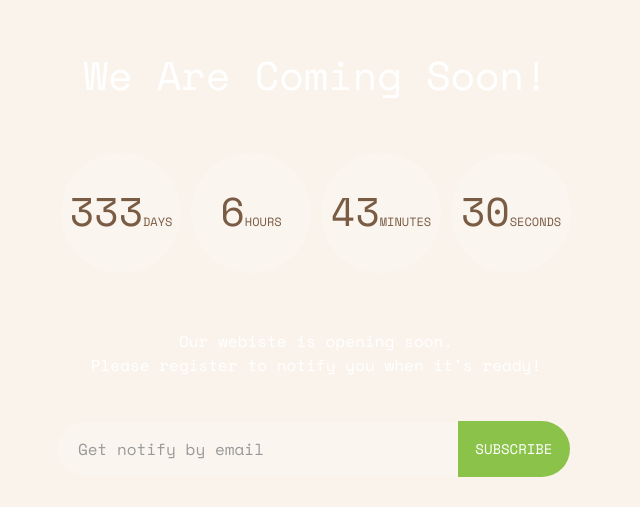
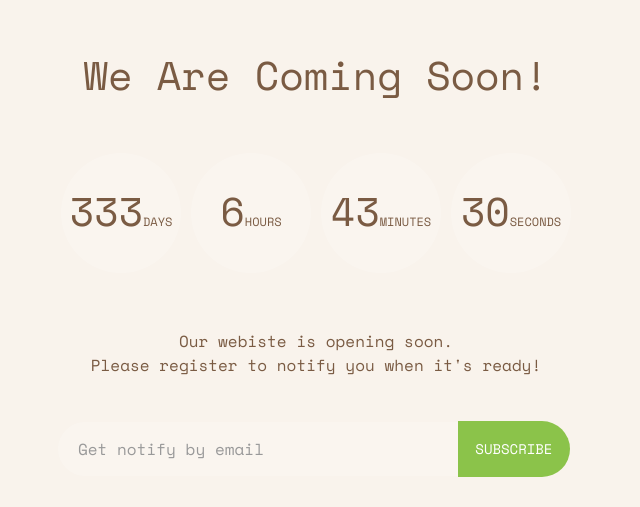
Before and after one commit to Wawamarseille/template-incoming, a plain HTML site: page index.html in a window 1280 px wide. Shown: the part 189-696 px from the top of the page, without its empty margins (4-644 px from the left). Drawn offline with nearby package versions, Linux system fonts and the light colour scheme; files whose address does not match are found by name; a web font is replaced by a local one.

Commit message:
Update style.css

```diff
--- a/css/style.css
+++ b/css/style.css
@@ -63,7 +63,7 @@ p {
 }
 
 h1, h2, h3, h4, h5, h6, figure {
-  color: #7a5b43; !important;
+  color: #7a5b43 !important; /* Correct placement of !important */
   font-family: "Space Mono", Arial, serif;
   font-weight: 400;
   margin: 0 0 20px 0;
```
